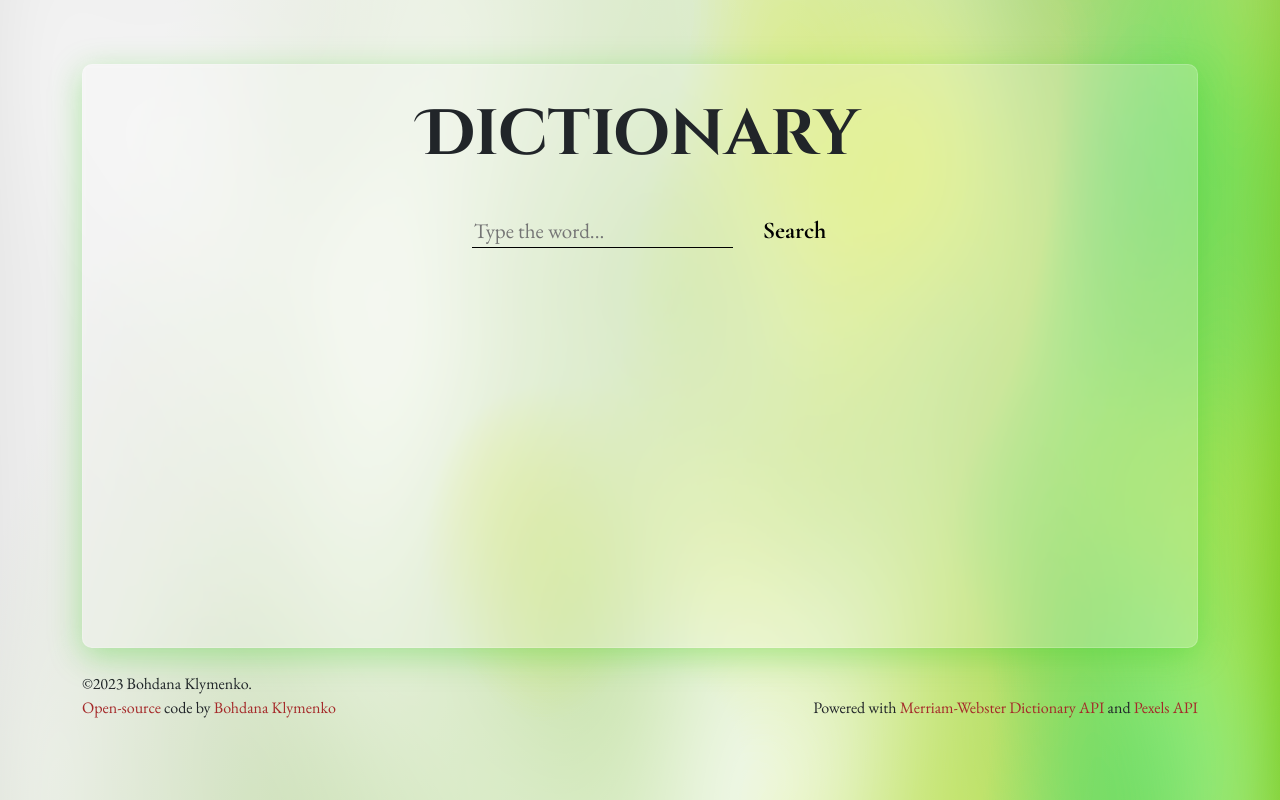
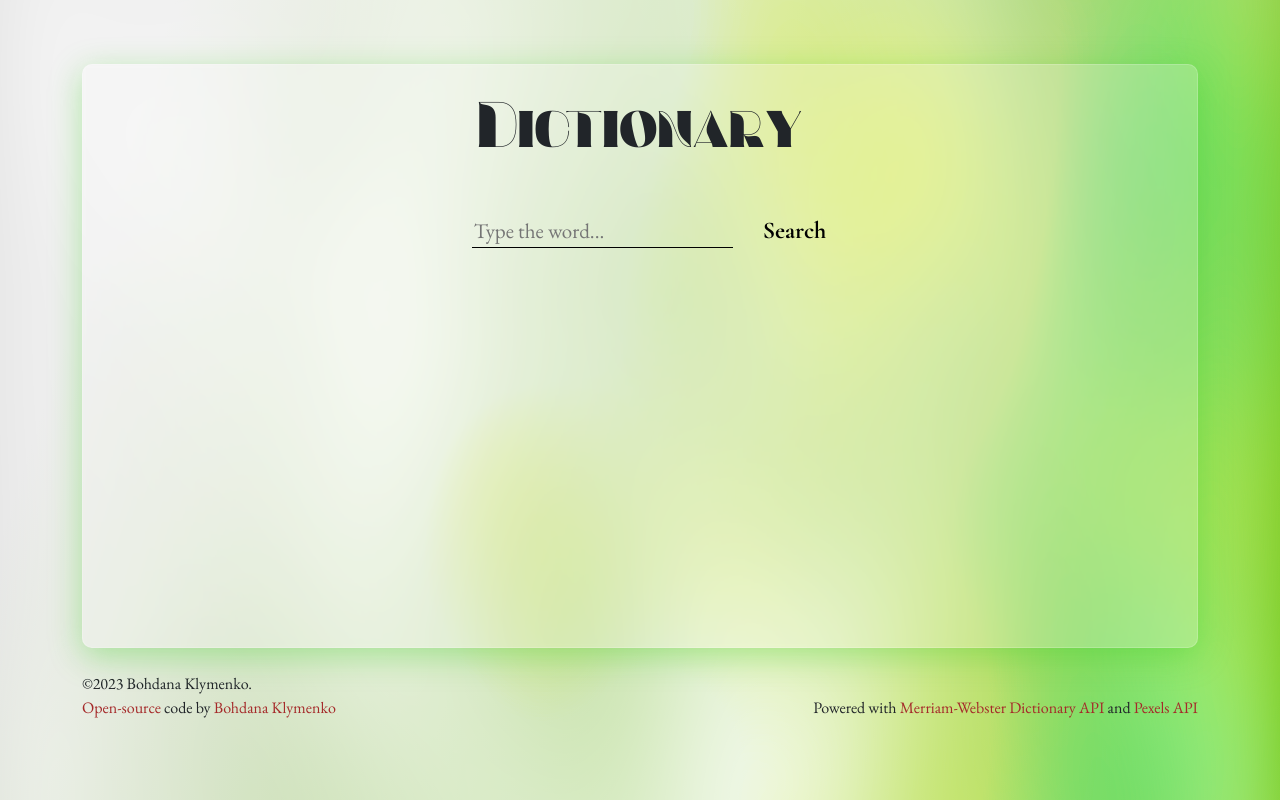
Before and after one commit to DanaKLym/dictionary-react, a React (Create React App) app: page / in a window 1280 px wide. Built offline with nearby package versions, Linux system fonts and the light colour scheme.

Commit message:
set styles for error messages and set new font for h1 element

```diff
--- /dev/null
+++ b/src/ErrorMessage.css
@@ -0,0 +1,14 @@
+.errorMessage {
+    font-family: var(--primary-font);
+    font-weight: 700;
+  }
+
+.variantsSelection {
+    font-family: var(--secondary-font);
+    font-size: 21px;
+    transition: var(--transition);
+}
+
+.variantsSelection:hover {
+    text-shadow: 1px 2px 4px #a4a2a2;
+}
--- a/src/Output.js
+++ b/src/Output.js
@@ -11,7 +11,7 @@ import "./Output.css";
 export default function Output(props) {
     if (props.output.length <= 0) {
         return (
-        <h2>Opps, something went wrong, please, type the word again</h2>);
+        <h3 className="errorMessage">Opps, something went wrong, please, type the word again</h3>);
     } else if (props.output[0].meta) {
         return (
             <div className="Output p-3">
--- a/src/Search.css
+++ b/src/Search.css
@@ -37,6 +37,11 @@ section {
 }
 
 h1 {
-    font-family: 'Cinzel Decorative', cursive;
+    font-family: 'Vince', 'Cinzel Decorative', cursive;
     font-size: 5vw !important;
 }
+
+@font-face {
+    font-family: 'Vince';
+    src: url("./fonts/Vince-Demo.ttf");
+}
--- a/src/TypoError.js
+++ b/src/TypoError.js
@@ -1,10 +1,11 @@
 import React from "react";
+import "./ErrorMessage.css";
 
 export default function TypoError(props) {
    if (Array.isArray(props.message)) {
-    return ( <div><h3 className="my-3">Opps, something went wrong, look at the words below, did you mean any of those?</h3><div className="row p-3"> {props.message.map(function(typo, index){
+    return ( <div><h3 className="errorMessage my-3">Opps, something went wrong, look at the words below, did you mean any of those?</h3><div className="row p-3"> {props.message.map(function(typo, index){
         return (
-            <div key={index} className="col-sm-3 py-2">{typo}</div>
+            <div key={index} className="variantsSelection col-sm-3 py-2">{typo}</div>
         );
 })} </div></div> );
    } else {
```
Also changed, not shown: src/fonts/Vince-Demo.ttf (added).
